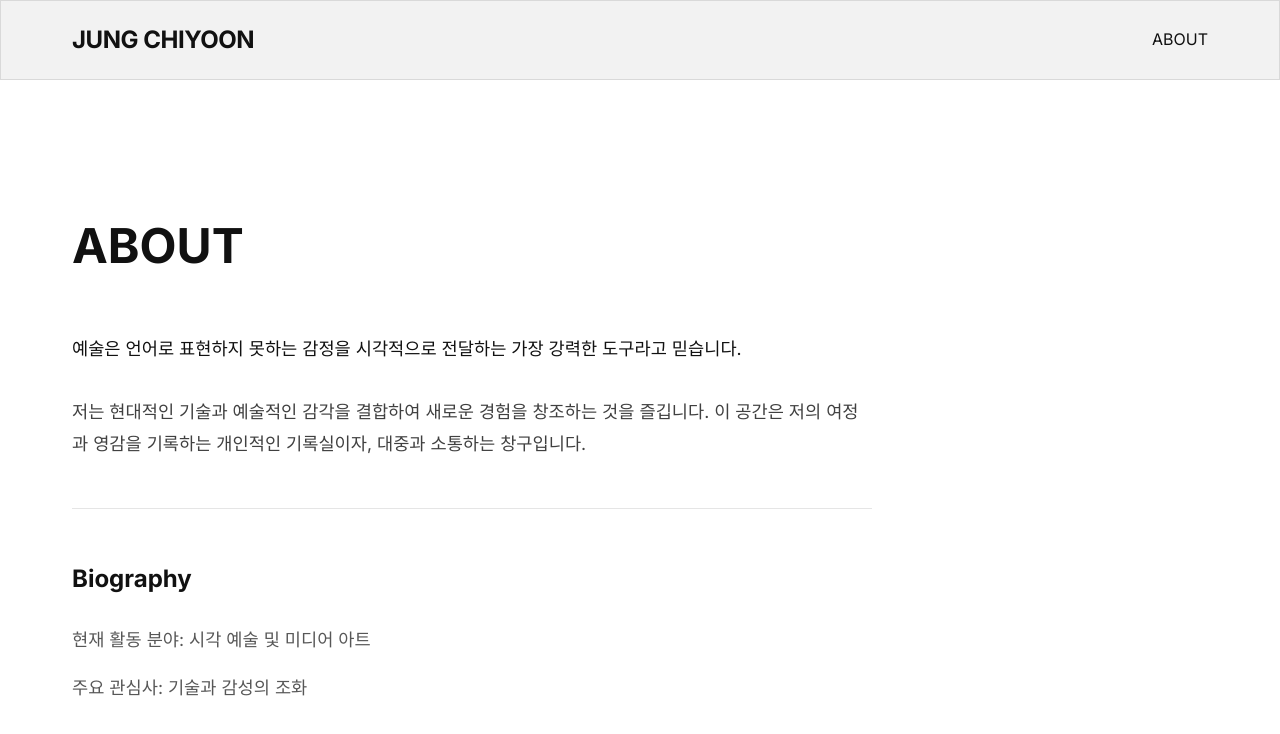
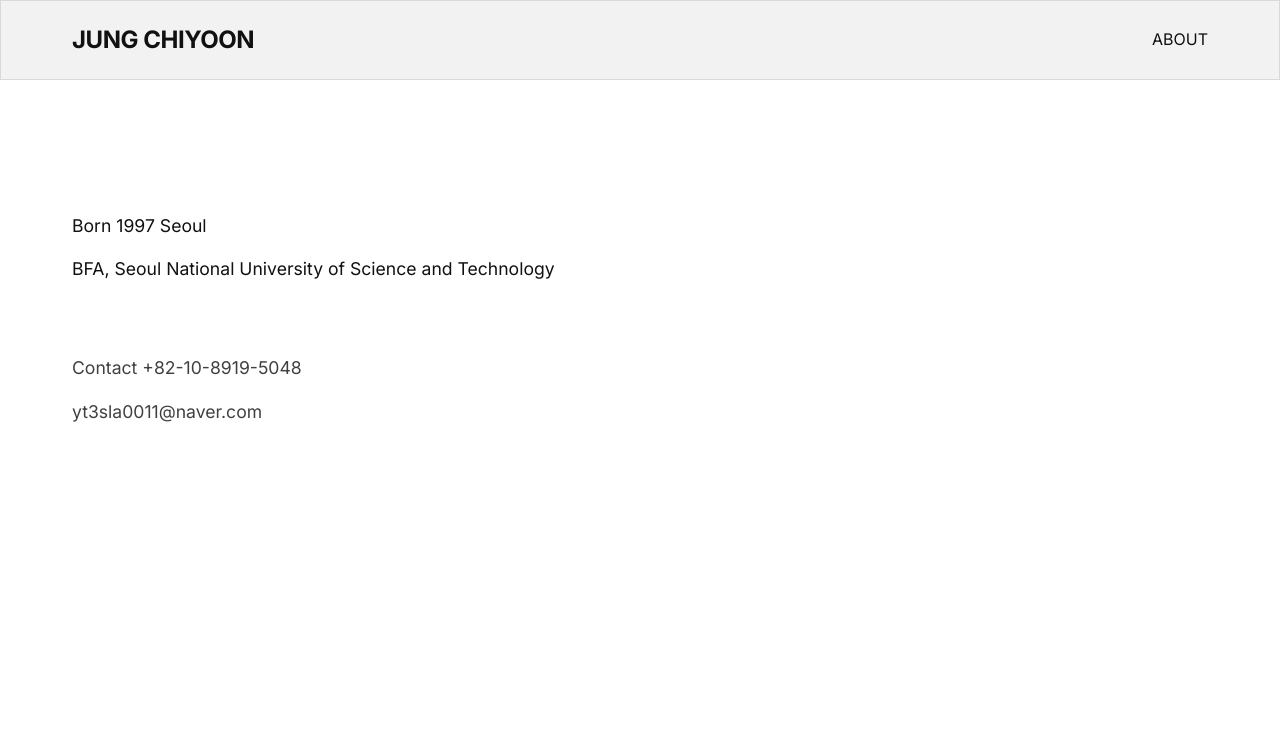
Before and after one commit to jungchiyoon/portfolio, a Next.js app: page /about in a window 1280 px wide. Shown: the top 734 px of the page. Built offline with nearby package versions, Linux system fonts and the light colour scheme.

Commit message:
Update: Added artist bio and contact info to About page

```diff
--- a/src/app/about/page.tsx
+++ b/src/app/about/page.tsx
@@ -1,25 +1,14 @@
 export default function AboutPage() {
   return (
     <div className="container animate-fade">
-      <section style={{ padding: '8rem 0', maxWidth: '800px' }}>
-        <h1 style={{ fontSize: '3rem', fontWeight: 700, marginBottom: '3rem' }}>ABOUT</h1>
+      <section style={{ padding: '8rem 0', maxWidth: '600px' }}>
+        <div style={{ lineHeight: 2.0, fontSize: '1.1rem', fontWeight: 400 }}>
+          <p style={{ marginBottom: '0.5rem' }}>Born 1997 Seoul</p>
+          <p style={{ marginBottom: '2rem' }}>BFA, Seoul National University of Science and Technology</p>
 
-        <div style={{ lineHeight: 1.8, fontSize: '1.1rem' }}>
-          <p style={{ marginBottom: '2rem' }}>
-            예술은 언어로 표현하지 못하는 감정을 시각적으로 전달하는 가장 강력한 도구라고 믿습니다.
-          </p>
-
-          <p style={{ marginBottom: '3rem', opacity: 0.8 }}>
-            저는 현대적인 기술과 예술적인 감각을 결합하여 새로운 경험을 창조하는 것을 즐깁니다.
-            이 공간은 저의 여정과 영감을 기록하는 개인적인 기록실이자, 대중과 소통하는 창구입니다.
-          </p>
-
-          <div style={{ borderTop: '1px solid var(--glass-border)', paddingTop: '3rem' }}>
-            <h2 style={{ fontSize: '1.5rem', marginBottom: '1.5rem' }}>Biography</h2>
-            <ul style={{ listStyle: 'none', padding: 0 }}>
-              <li style={{ marginBottom: '1rem', opacity: 0.7 }}>현재 활동 분야: 시각 예술 및 미디어 아트</li>
-              <li style={{ marginBottom: '1rem', opacity: 0.7 }}>주요 관심사: 기술과 감성의 조화</li>
-            </ul>
+          <div style={{ marginTop: '4rem', opacity: 0.8 }}>
+            <p style={{ marginBottom: '0.5rem' }}>Contact +82-10-8919-5048</p>
+            <p>yt3sla0011@naver.com</p>
           </div>
         </div>
       </section>
```
